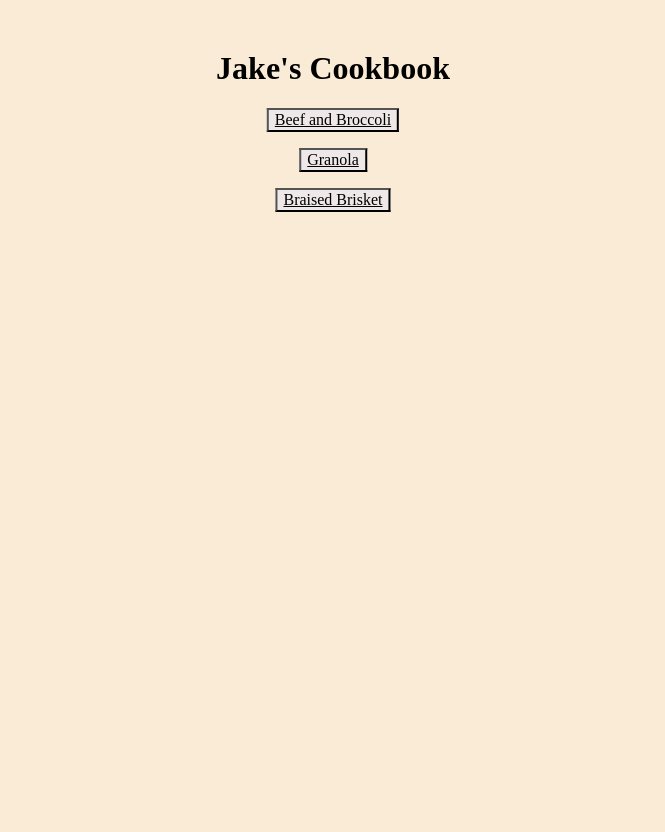
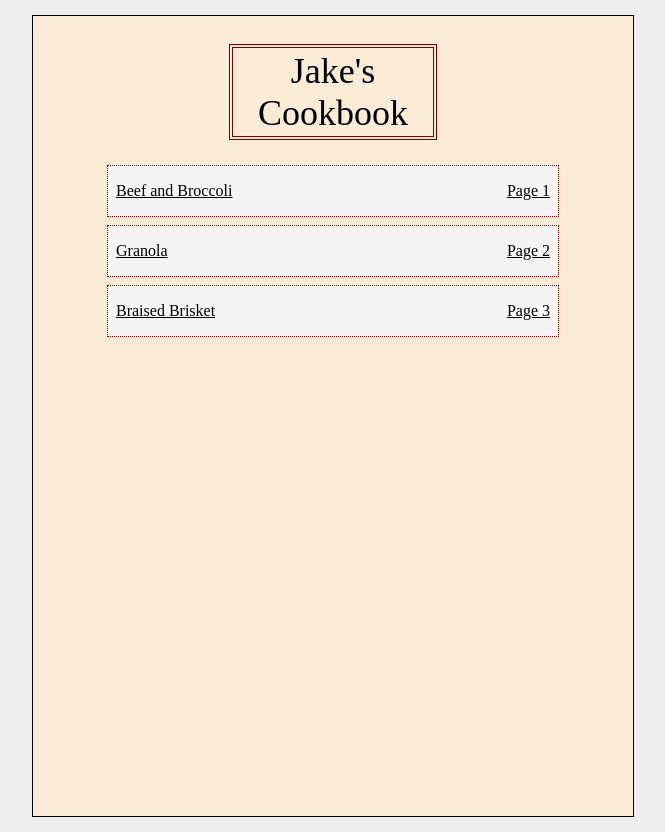
Before and after one commit to JakeM-Learner/odin-recipes, a plain HTML site: page index.html in a window 1280 px wide. Shown: the whole page, without its empty margins (307-972 px from the left). Before the commit the page ends 800 px from the top, so only its background shows below. Drawn offline with Linux system fonts and the light colour scheme.

Commit message:
Feat: Style Homepage with better CSS

```diff
--- a/index.html
+++ b/index.html
@@ -7,15 +7,23 @@
     </head>
 
     <body>
-        <h1>Jake's Cookbook</h1>
-            <p><button class="grey" id="button1"><a href="./recipes/beef_and_broccoli.html" rel="noopener noreferrer">Beef and Broccoli</a></button></p>
-            <p><button class="grey" id="button2"><a href="./recipes/granola.html" rel="noopener noreferrer">Granola</a></button></p>
-            <p><button class="grey" id="button3"><a href="./recipes/brisket.html" rel="noopener noreferrer">Braised Brisket</a></button></p>
+        <div class="card">
+            <div class="title">Jake's Cookbook</div>
+
+                <a class="content" href="./recipes/beef_and_broccoli.html" rel="noopener noreferrer">Beef and Broccoli<span>Page 1</span></a>
 
 
 
+                <a class="content" href="./recipes/granola.html" rel="noopener noreferrer">Granola<span>Page 2</span></a>
 
-    </body>
+
+
+                <a class="content" href="./recipes/brisket.html" rel="noopener noreferrer">Braised Brisket<span>Page 3</span></a>
+
+
+
+        </div>
+      </body>
 
 
 
--- a/style.css
+++ b/style.css
@@ -1,41 +1,53 @@
-body {
-    background-color: antiquewhite;
+* {
+    margin: 0;
+    padding: 0;
+    box-sizing: border-box;
+
 }
 
-h1 {
-    margin-top: 50px;
+body {
+    background-color: #eee;
+    font-family: "Times New Roman" 'Times New Roman', Times, serif;
+
+  }
+
+  .card {
+    width: 600px;
+    height: 800px;
+    background: antiquewhite;
+    margin: 16px auto;
+    padding-top: 24px;
+    padding-bottom: 24px;
+    outline: black solid 1px;
+  }
+
+  .title {
+    display: inline-block;
+    background: antiquewhite;
+    font-size: 36px;
+    width: 200px;
+    padding: 2px 8px;
+    margin: 8px 200px;
+    margin-bottom: 20px;
     text-align: center;
-    font-family: 'Times New Roman', Times, serif;
-}
+    outline: maroon double 4px;
+  }
 
-.grey {
-    color: black;
-    font-size: 16px;
-    font-family: 'Times New Roman', Times, serif;
-    background-color: rgb(238, 232, 232);
-    text-align: center;
-    }
+  .content {
+    background: whitesmoke;
+    display: flex;
+    justify-content: space-between;
+    width: 450px;
+    margin: 10px 75px;
+    padding-top: 16px;
+    padding-bottom: 16px;
+    padding-left: 8px;
+    padding-right: 8px;
+    outline: maroon dotted 1px;
+  }
 
-#button1 {
-    position:absolute;
-    left:50%;
-    top:15%;
-    transform: translate(-50%, -50%);
-}
 
-#button2 {
-    position:absolute;
-    left:50%;
-    top:20%;
-    transform: translate(-50%, -50%);
-}
 
-#button3 {
-    position:absolute;
-    left:50%;
-    top:25%;
-    transform: translate(-50%, -50%);
-}
 
 a:link    {color:#000;}  /* unvisited link  */
 a:visited {color:#000;}  /* visited link    */
```
